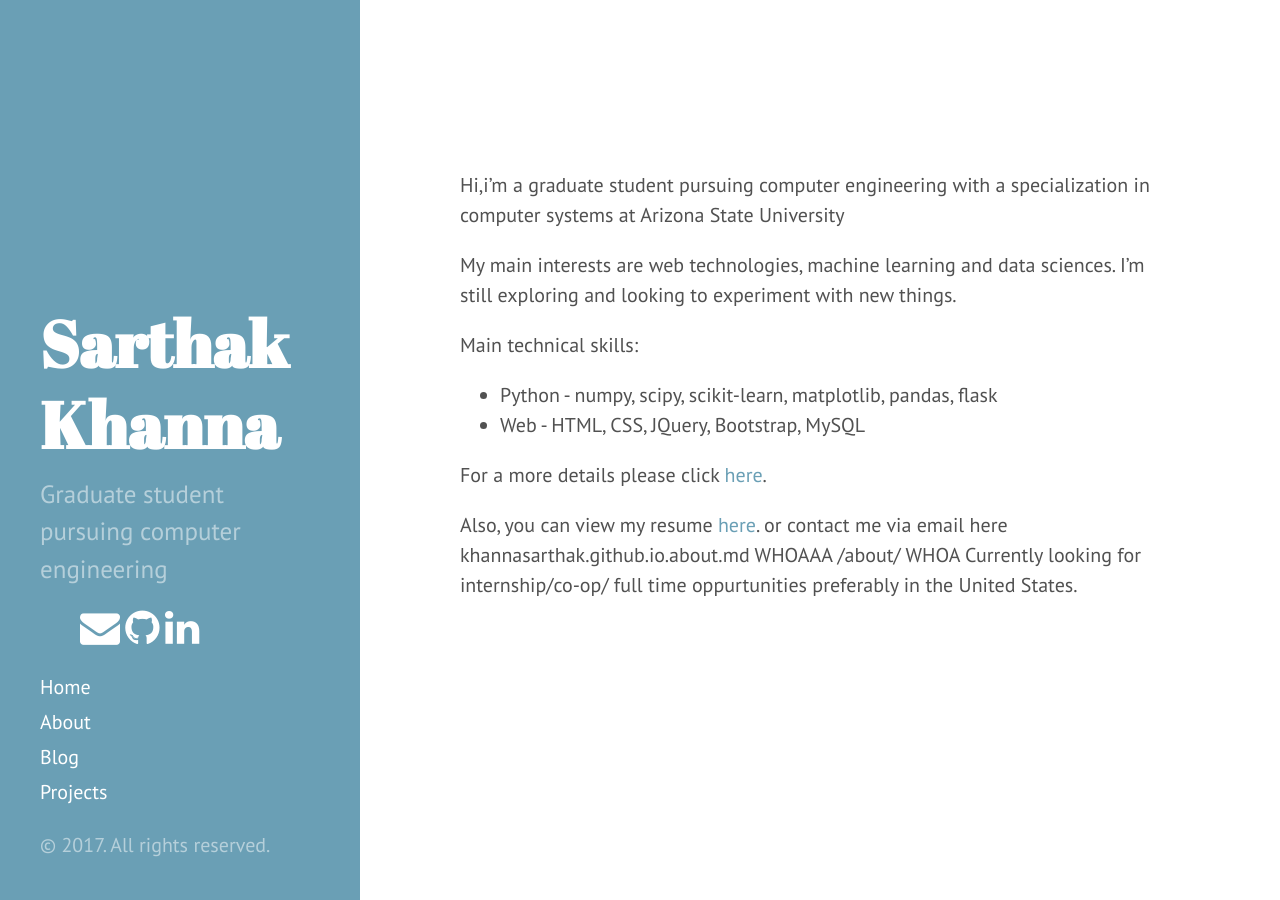
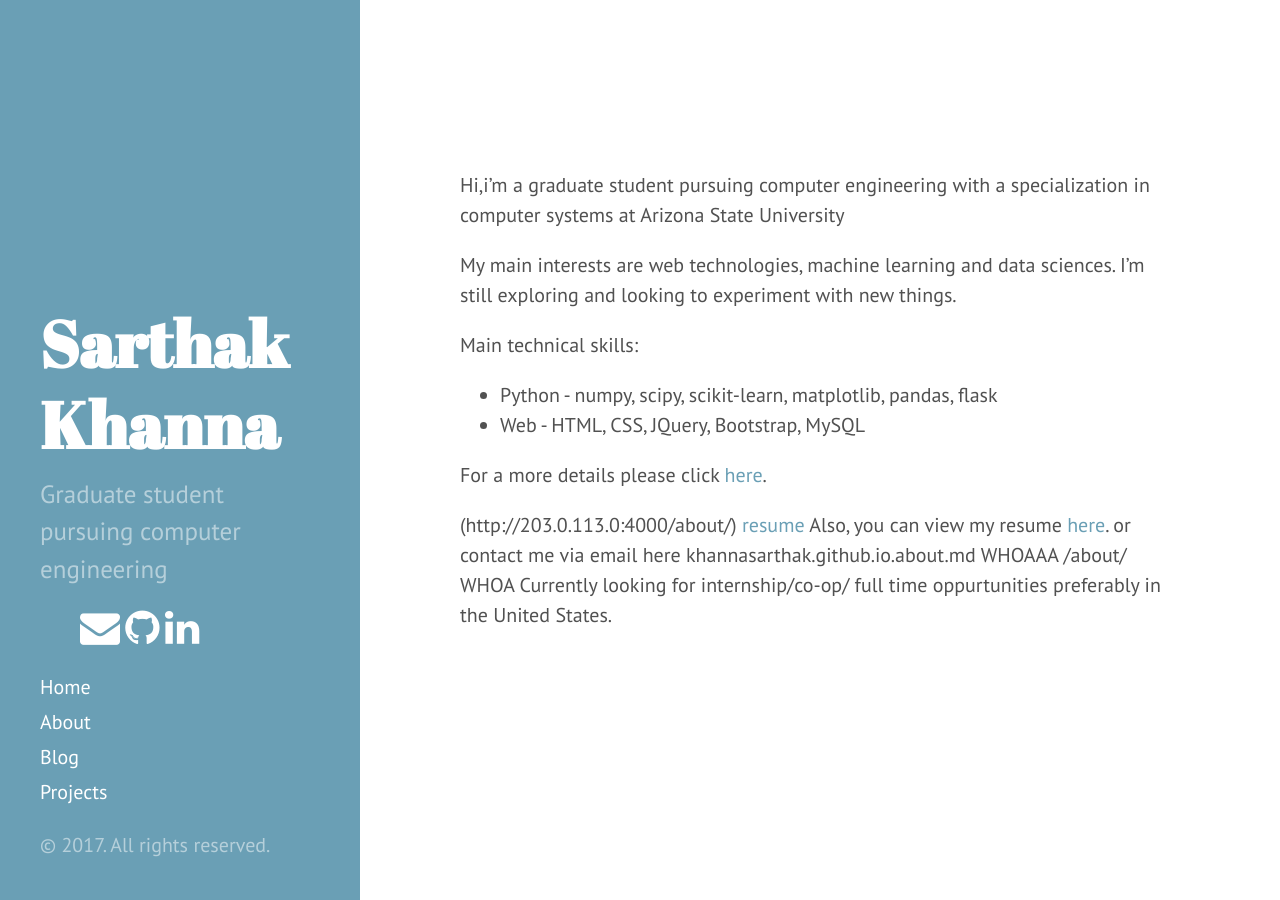
Before and after one commit to khannasarthak/khannasarthak.github.io, a Jekyll site: the page built from index.md, in a window 1280 px wide. Built offline with Jekyll 4.4.1, drawn with Linux system fonts in a browser that asks for light colours; nearby versions of some CDN libraries.

Commit message:
testing links
not working yet

```diff
--- a/index.md
+++ b/index.md
@@ -11,8 +11,10 @@
 +  Python - numpy, scipy, scikit-learn, matplotlib, pandas, flask
 +  Web  - HTML, CSS, JQuery, Bootstrap, MySQL
 
-For a more details please click [here](khannasarthak.github.io/about.md).
+For a more details please click [here](http://khannasarthak.github.io/about/).
 
+(http://203.0.113.0:4000/about/)
+[resume](http://khannasarthak.github.io/SarthakKhannaCV.pdf)
 Also, you can view my resume  [here]({{ site.baseurl }}{% link index.md %}).
 or contact me via email here
 {{ site.url }}.about.md WHOAAA {% link about.md %} WHOA {{ site.baseurl }}
```
